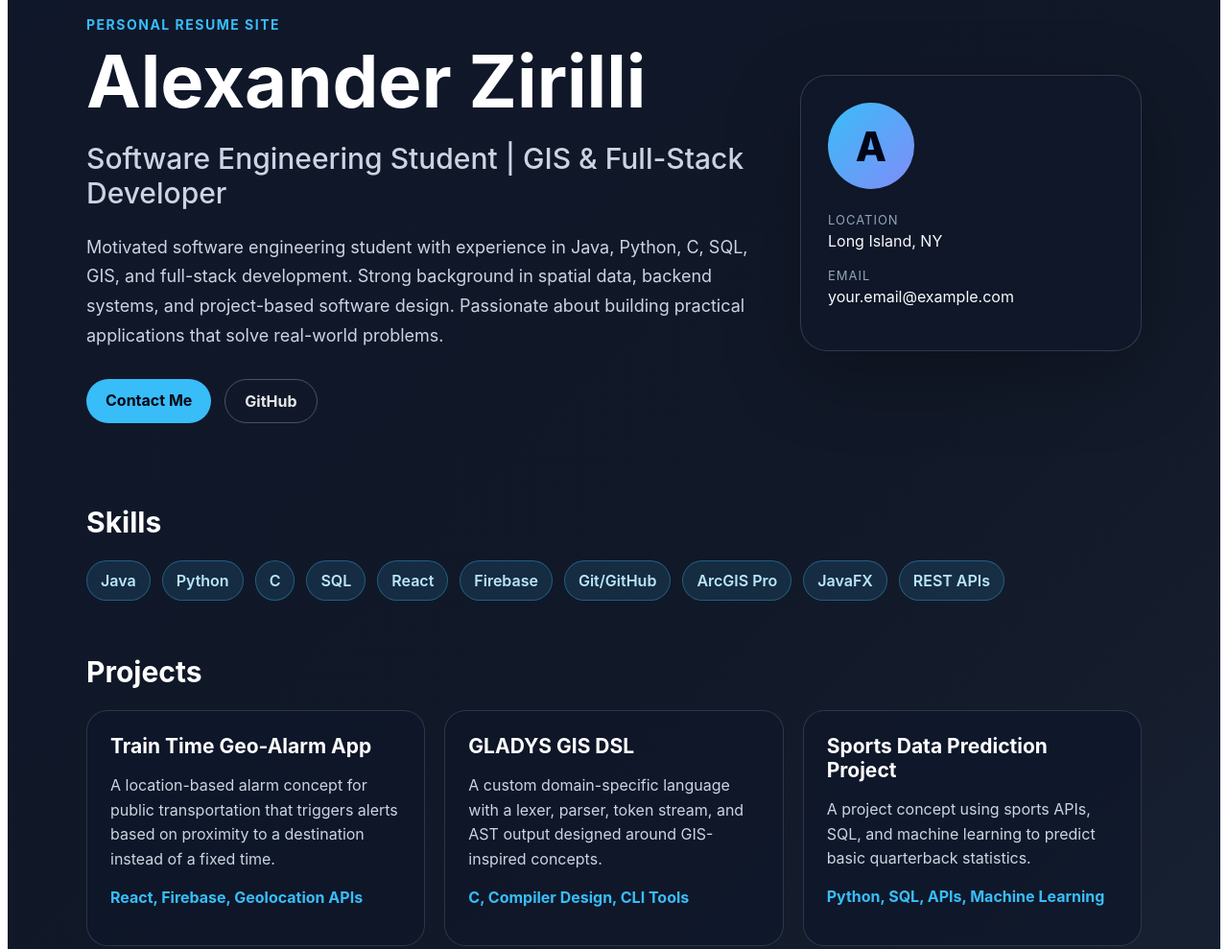
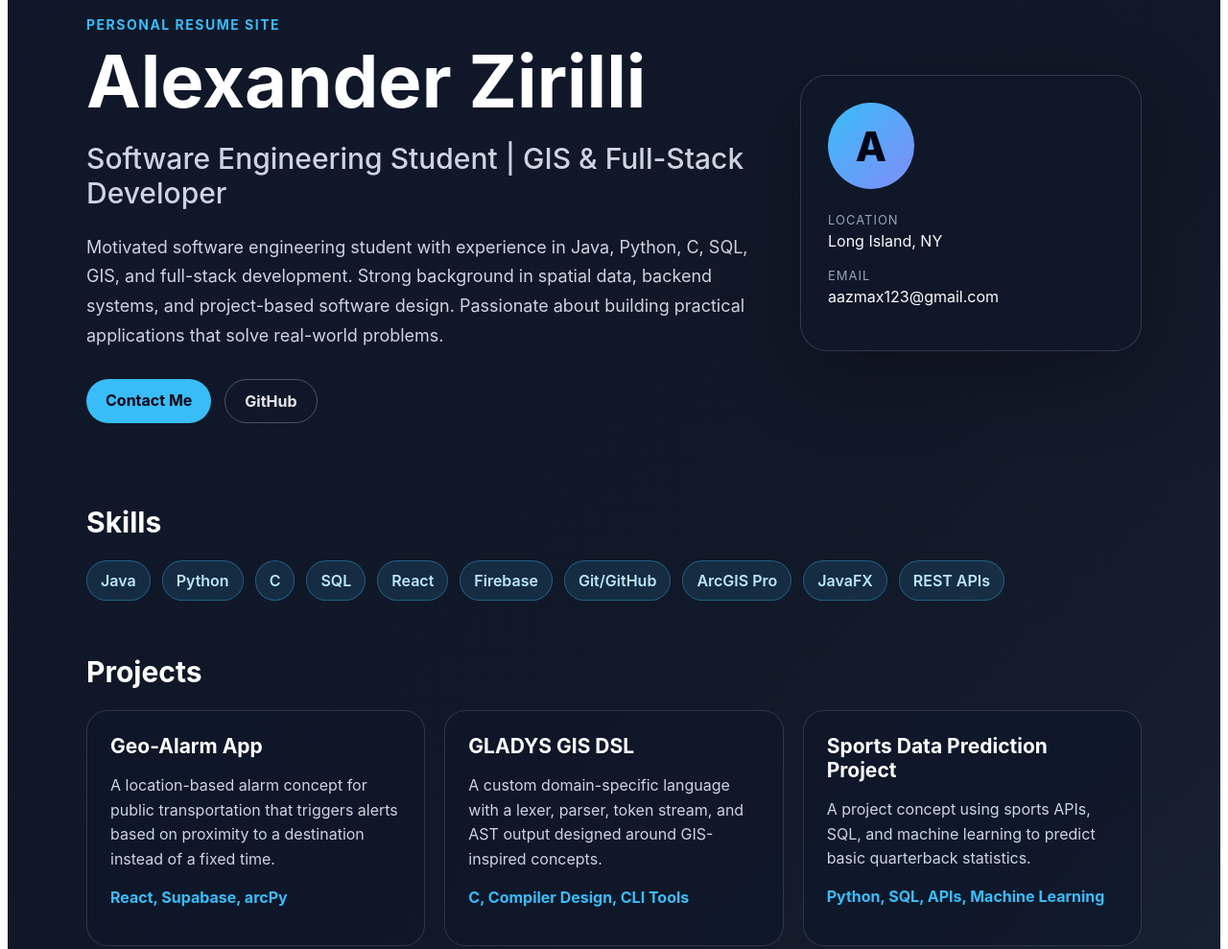
Before and after one commit to AlexWrld28/personalBlog001, a Gatsby site: page / in a window 1280 px wide. Shown: the part 105-1094 px from the top of the page at 96% size. Built offline with nearby package versions, Linux system fonts and the light colour scheme; Gatsby itself is replaced by a stand-in of ours.

Commit message:
updated information

```diff
--- a/src/pages/index.js
+++ b/src/pages/index.js
@@ -4,7 +4,7 @@ const resumeData = {
   name: "Alexander Zirilli",
   title: "Software Engineering Student | GIS & Full-Stack Developer",
   location: "Long Island, NY",
-  email: "your.email@example.com",
+  email: "aazmax123@gmail.com",
   github: "https://github.com/AlexWrld28",
   linkedin: "https://linkedin.com/in/yourprofile",
   summary:
@@ -25,10 +25,10 @@ const resumeData = {
 
   projects: [
     {
-      name: "Train Time Geo-Alarm App",
+      name: "Geo-Alarm App",
       description:
         "A location-based alarm concept for public transportation that triggers alerts based on proximity to a destination instead of a fixed time.",
-      tech: "React, Firebase, Geolocation APIs",
+      tech: "React, Supabase, arcPy",
     },
     {
       name: "GLADYS GIS DSL",
```
